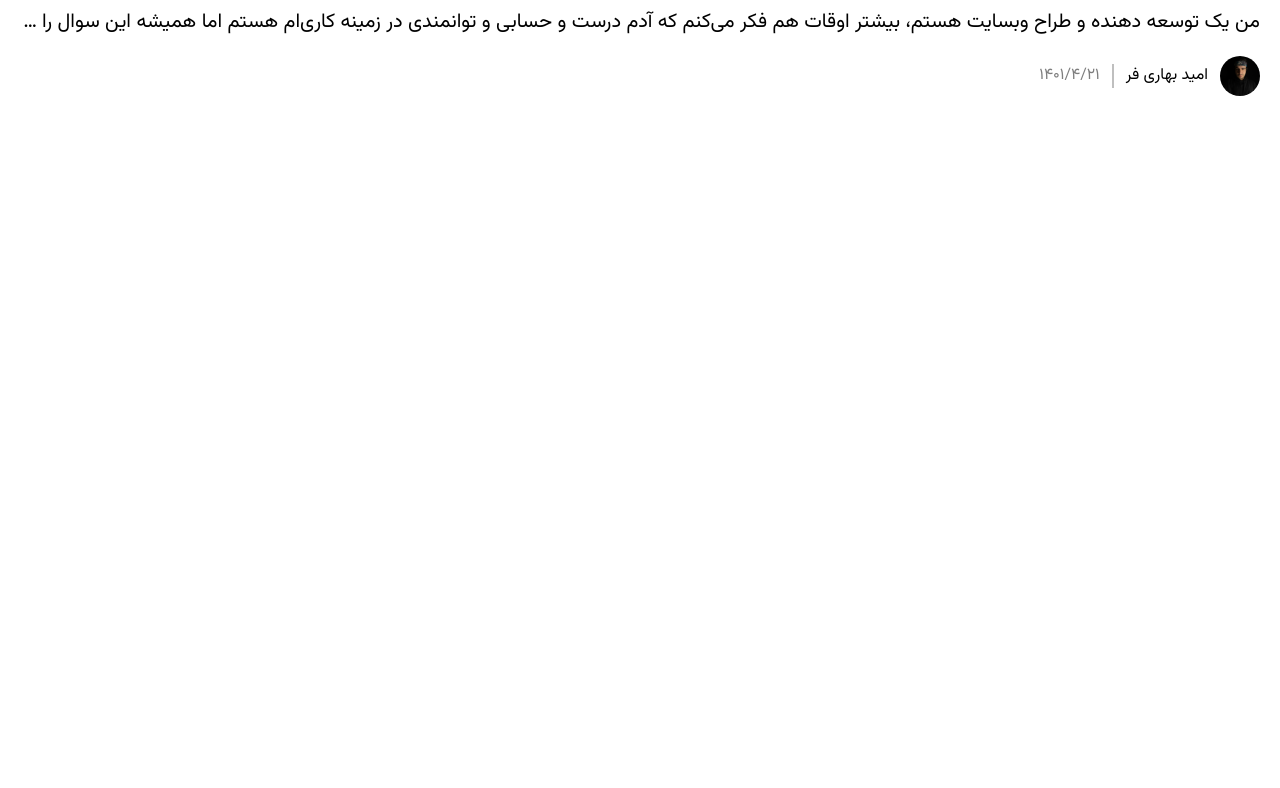
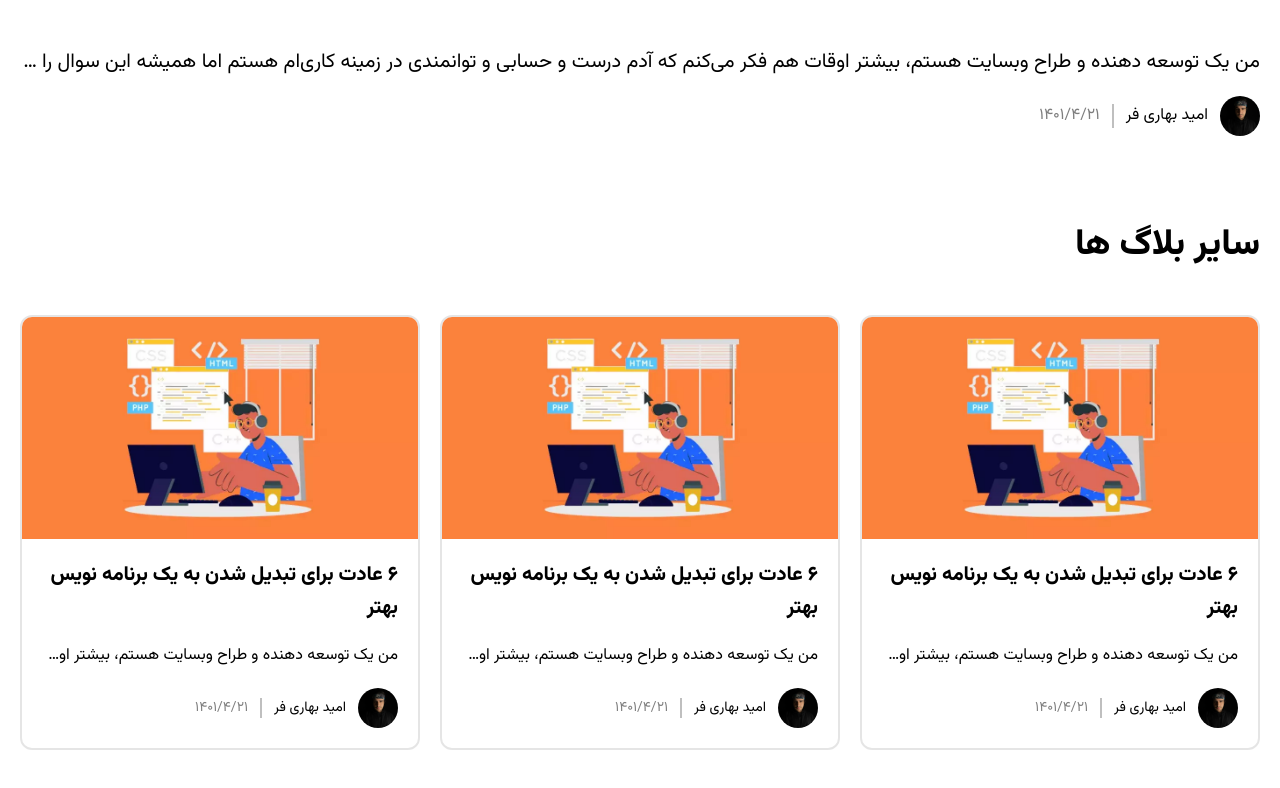
Before and after one commit to omidbaharifar/pachim-blog, a Next.js app: page / in a window 1280 px wide. Shown: the part 828-1616 px from the top of the page. Before the commit the page ends 964 px from the top, so only its background shows below. Built offline with nearby package versions, Linux system fonts and the light colour scheme.

Commit message:
feat: more blogs section added

```diff
--- a/domain/home/index.tsx
+++ b/domain/home/index.tsx
@@ -1,9 +1,11 @@
 import MainBlog from "./sections/mainBlog";
+import MoreBlogs from "./sections/moreBlogs";
 
 const HomeContent = () => {
   return (
     <main className="max-w-screen-xl w-full mx-auto px-5">
       <MainBlog />
+      <MoreBlogs />
     </main>
   );
 };
--- a/domain/home/sections/mainBlog/index.tsx
+++ b/domain/home/sections/mainBlog/index.tsx
@@ -3,7 +3,7 @@ import BlogCard from "@/components/cards/blogCard";
 
 const MainBlog = () => {
   return (
-    <ul>
+    <ul className="mt-10">
       {blogList.map((item, key) => {
         if (key === 0) {
           return <BlogCard blog={item} key={key} large />;
--- /dev/null
+++ b/domain/home/sections/moreBlogs/index.tsx
@@ -0,0 +1,19 @@
+import blogList from "@/data/blogList";
+import BlogCard from "@/components/cards/blogCard";
+
+const MoreBlogs = () => {
+  return (
+    <>
+      <h2 className="font-bold leading-relaxed text-4xl my-10">سایر بلاگ ها</h2>
+      <ul className="grid grid-cols-3 gap-5 mb-20">
+        {blogList.map((item, key) => {
+          if (key !== 0) {
+            return <BlogCard blog={item} key={key} />;
+          }
+        })}
+      </ul>
+    </>
+  );
+};
+
+export default MoreBlogs;
```
